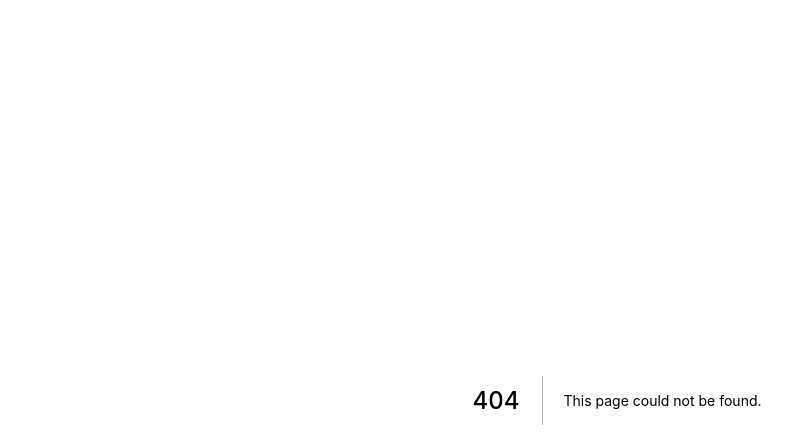
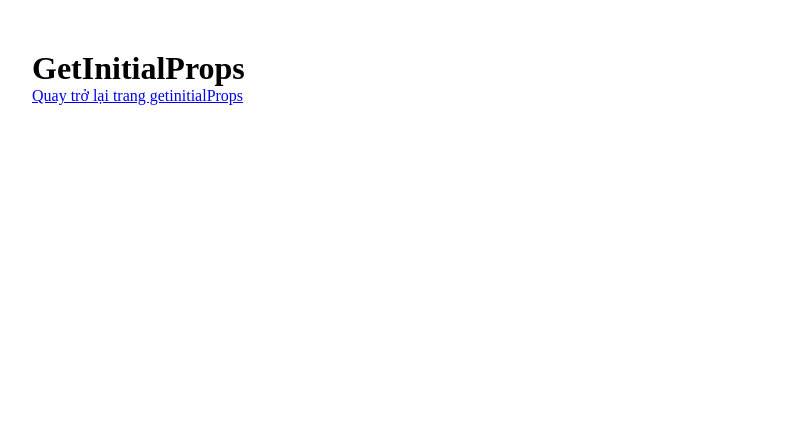
Before and after one commit to huynvn010193/first-demo-nextjs, a Next.js app: page /playground/getIntialProps/test in a window 1280 px wide. Before the commit this address had no page. Shown: the top 448 px of the page, without its empty margins (23-815 px from the left). Built offline with nearby package versions, Linux system fonts and the light colour scheme.

Commit message:
Done getInitalProps 02

```diff
--- a/pages/playground/getIntialProps/index.tsx
+++ b/pages/playground/getIntialProps/index.tsx
@@ -1,6 +1,6 @@
-import { type } from "os";
 import React, { useEffect, useState } from "react";
 import { NextPage, NextPageContext } from "next";
+import Link from "next/link";
 
 const BASE_URL = "http://api-meme-zendvn-01.herokuapp.com/api";
 
@@ -28,6 +28,9 @@ const DemoGetIntialProps: NextPage<PropsType> = ({ posts }) => {
   return (
     <div className="container">
       <h1>Demo GetIntialProps</h1>
+      <Link href="/playground/getIntialProps/test">
+        <a>Quay trở lại trang Test</a>
+      </Link>
       <ul>
         {posts.map((posts) => (
           <li key={posts.PID}>{posts.post_content}</li>
--- /dev/null
+++ b/pages/playground/getIntialProps/test.tsx
@@ -0,0 +1,12 @@
+import Link from "next/link";
+
+export default function Test() {
+  return (
+    <div className="container">
+      <h1>GetInitialProps</h1>
+      <Link href="/playground/getIntialProps">
+        <a>Quay trở lại trang getinitialProps</a>
+      </Link>
+    </div>
+  );
+}
```
Also changed, not shown: pages/playground/getIntialProps/text.tsx (deleted, +0 -7 lines).
